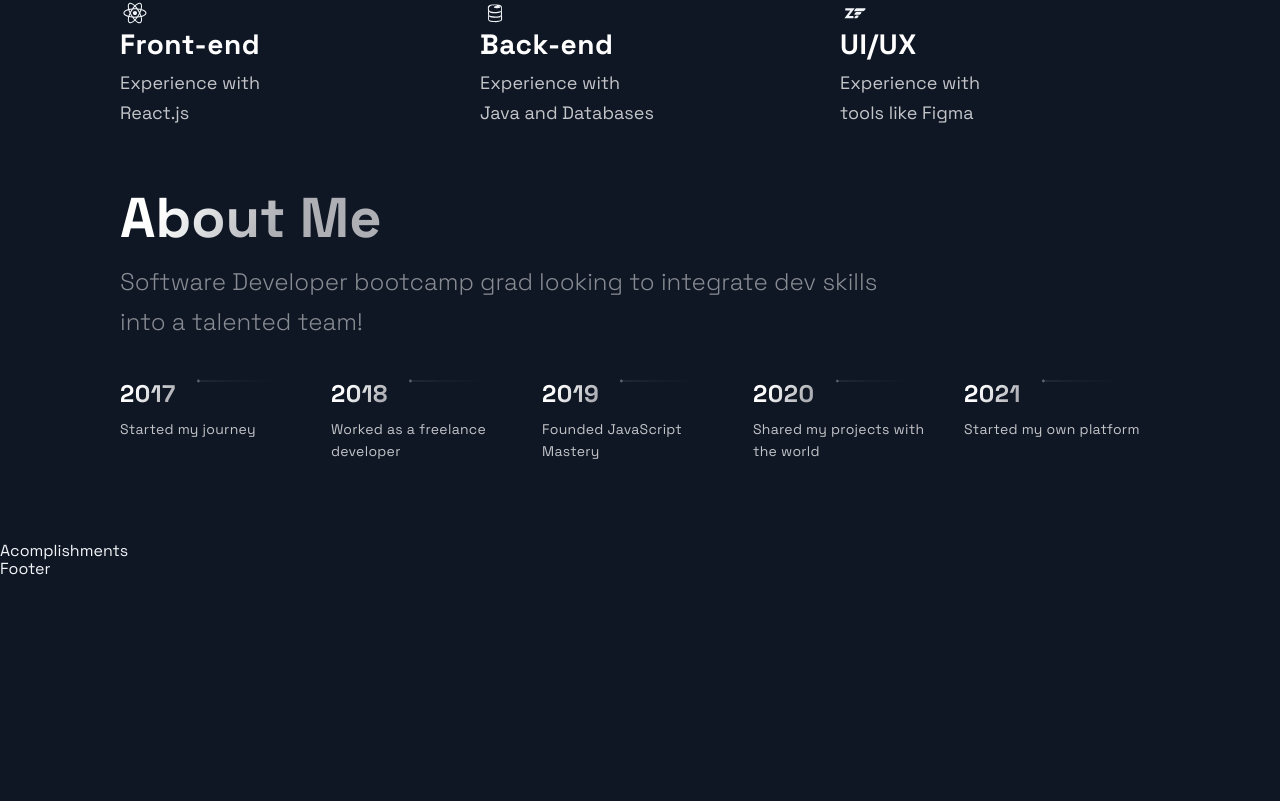
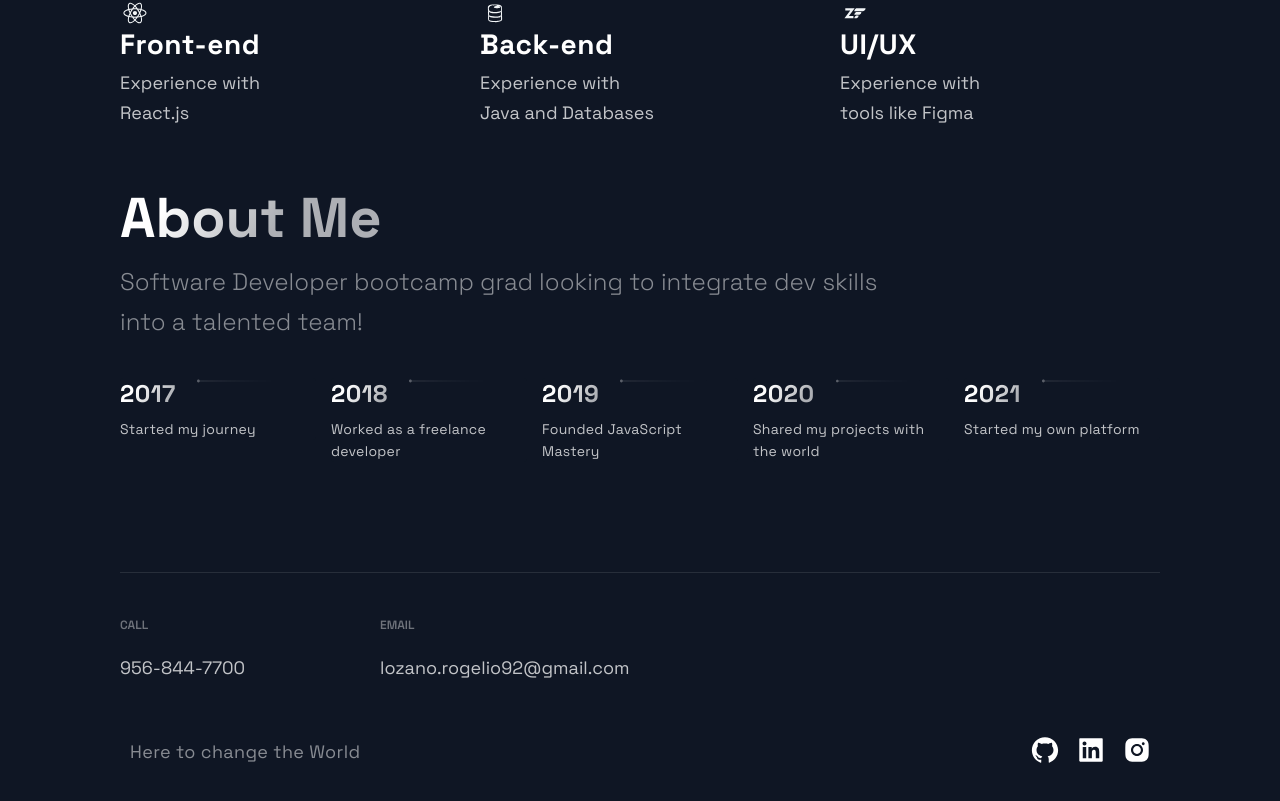
Before and after one commit to LozanoRogelio/Portfolio, a Next.js app: page / in a window 1280 px wide. Shown: the part 2469-3270 px from the top of the page. Before the commit the page ends 3048 px from the top, so only its background shows below. Built offline with nearby package versions, Linux system fonts and the light colour scheme.

Commit message:
Added Footer and social links

```diff
--- a/src/components/Acomplishments/Acomplishments.js
+++ b/src/components/Acomplishments/Acomplishments.js
@@ -12,7 +12,7 @@
 
 const Acomplishments = () => (
   <div>
-    Acomplishments
+
   </div>
 );
 
--- a/src/components/Footer/Footer.js
+++ b/src/components/Footer/Footer.js
@@ -6,9 +6,36 @@
 
 const Footer = () => {
   return (
-    <div>
-      Footer
-    </div>
+    <FooterWrapper>
+      <LinkList>
+        <LinkColumn>
+          <LinkTitle>Call</LinkTitle>
+          <LinkItem href="tel:956-844-7700">956-844-7700</LinkItem>
+        </LinkColumn>
+        <LinkColumn>
+          <LinkTitle>Email</LinkTitle>
+          <LinkItem href="mailto:lozano.rogelio92@gmail.com">
+          lozano.rogelio92@gmail.com
+          </LinkItem>
+        </LinkColumn>
+      </LinkList>
+      <SocialIconsContainer>
+        <CompanyContainer>
+          <Slogan>Here to change the World</Slogan>
+        </CompanyContainer>
+        <SocialContainer>
+          <SocialIcons href="https://google.com">
+            <AiFillGithub size="3rem" />
+          </SocialIcons>
+          <SocialIcons href="https://google.com">
+            <AiFillLinkedin size="3rem" />
+          </SocialIcons>
+          <SocialIcons href="https://google.com">
+            <AiFillInstagram size="3rem" />
+          </SocialIcons>
+        </SocialContainer>
+      </SocialIconsContainer>
+    </FooterWrapper>
   );
 };
 
```
